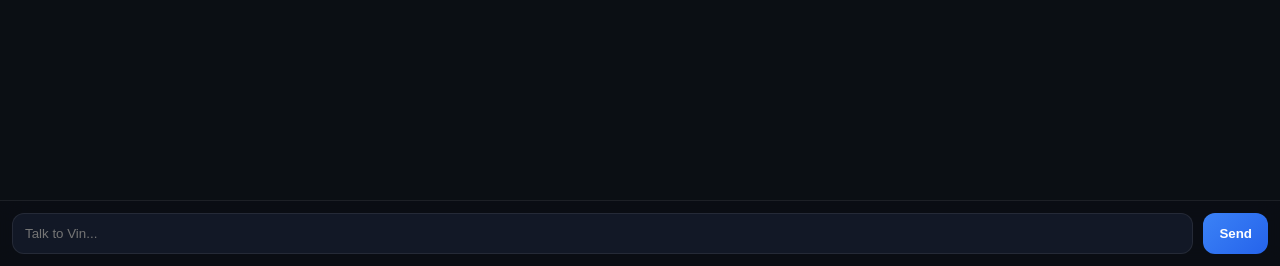
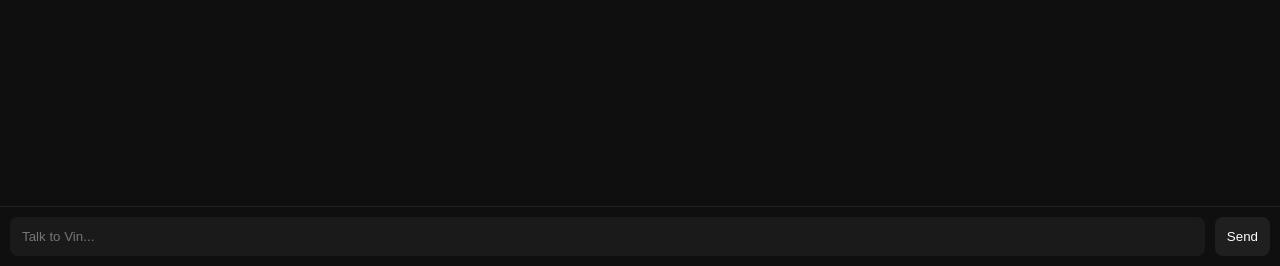
Before and after one commit to ashkarpallachiyil13-ctrl/Project-vin, a Flask app: page / in a window 1280 px wide. Shown: the part 534-800 px from the top of the page. Run offline with Flask 3, Linux system fonts and the light colour scheme.

Commit message:
Update style.css

```diff
--- a/static/css/style.css
+++ b/static/css/style.css
@@ -1,18 +1,19 @@
 body {
     margin: 0;
-    font-family: system-ui, Arial, sans-serif;
-    background: #0b0f14;
+    font-family: Arial, sans-serif;
+    background: #0f0f0f;
     color: #fff;
+    height: 100vh;
 }
 
-/* APP LAYOUT */
+/* MAIN WRAPPER */
 .app-container {
-    height: 100vh;
     display: flex;
     flex-direction: column;
+    height: 100vh;
 }
 
-/* CHAT AREA */
+/* CHAT AREA (SCROLLABLE) */
 .main-panel {
     flex: 1;
     display: flex;
@@ -24,88 +25,84 @@ body {
 .chat-box {
     flex: 1;
     overflow-y: auto;
-    padding: 16px;
+    padding: 12px;
     display: flex;
     flex-direction: column;
-    gap: 10px;
-    scroll-behavior: smooth;
+    gap: 8px;
+
+    /* important for bottom input overlap safety */
+    padding-bottom: 80px;
 }
 
-/* MESSAGE BUBBLES */
-.message {
-    max-width: 75%;
-    padding: 10px 14px;
-    border-radius: 14px;
-    word-wrap: break-word;
-    line-height: 1.4;
-    font-size: 14px;
+/* INPUT FIXED BOTTOM */
+.input-area {
+    position: fixed;
+    bottom: 0;
+    left: 0;
+    right: 0;
+
+    display: flex;
+    padding: 10px;
+    border-top: 1px solid #222;
+    gap: 10px;
+
+    background: #0f0f0f;
+    z-index: 10;
 }
 
-/* USER */
-.you {
-    align-self: flex-end;
-    background: linear-gradient(135deg, #2b2b2b, #3a3a3a);
-}
-
-/* AI */
-.vin {
-    align-self: flex-start;
-    background: linear-gradient(135deg, #1b2a3a, #15202b);
-    border: 1px solid #223;
-}
-
-/* SYSTEM TEXT */
-.system {
-    font-size: 12px;
-    opacity: 0.6;
-    text-align: center;
-}
-
-/* INPUT BAR (FIXED BOTTOM) */
-.input-area {
-    position: sticky;
-    bottom: 0;
-    display: flex;
-    gap: 10px;
-    padding: 12px;
-    background: rgba(10, 14, 20, 0.9);
-    backdrop-filter: blur(12px);
-    border-top: 1px solid rgba(255,255,255,0.08);
-}
-
-/* INPUT BOX */
+/* INPUT */
 #user-input {
     flex: 1;
     padding: 12px;
-    border-radius: 12px;
-    border: 1px solid rgba(255,255,255,0.08);
+    border-radius: 8px;
+    border: none;
     outline: none;
-    background: #121826;
+    background: #1a1a1a;
     color: white;
 }
 
 /* BUTTON */
 button {
-    padding: 12px 16px;
+    padding: 12px;
     border: none;
-    border-radius: 12px;
-    background: linear-gradient(135deg, #3b82f6, #2563eb);
+    border-radius: 8px;
+    background: #1f1f1f;
     color: white;
     cursor: pointer;
-    font-weight: bold;
 }
 
 button:active {
     transform: scale(0.96);
 }
 
+/* MESSAGE BUBBLES */
+.message {
+    padding: 10px;
+    border-radius: 8px;
+    background: #1a1a1a;
+    max-width: 85%;
+    word-wrap: break-word;
+}
+
+.you {
+    background: #2a2a2a;
+    align-self: flex-end;
+}
+
+.vin {
+    background: #1c1c1c;
+    align-self: flex-start;
+}
+
+.system {
+    font-size: 12px;
+    opacity: 0.7;
+    text-align: center;
+}
+
 /* MOBILE */
 @media (max-width: 768px) {
     .message {
-        max-width: 90%;
-    }
-
-    .input-area {
-        padding-bottom: 16px;
+        max-width: 95%;
     }
 }
```
